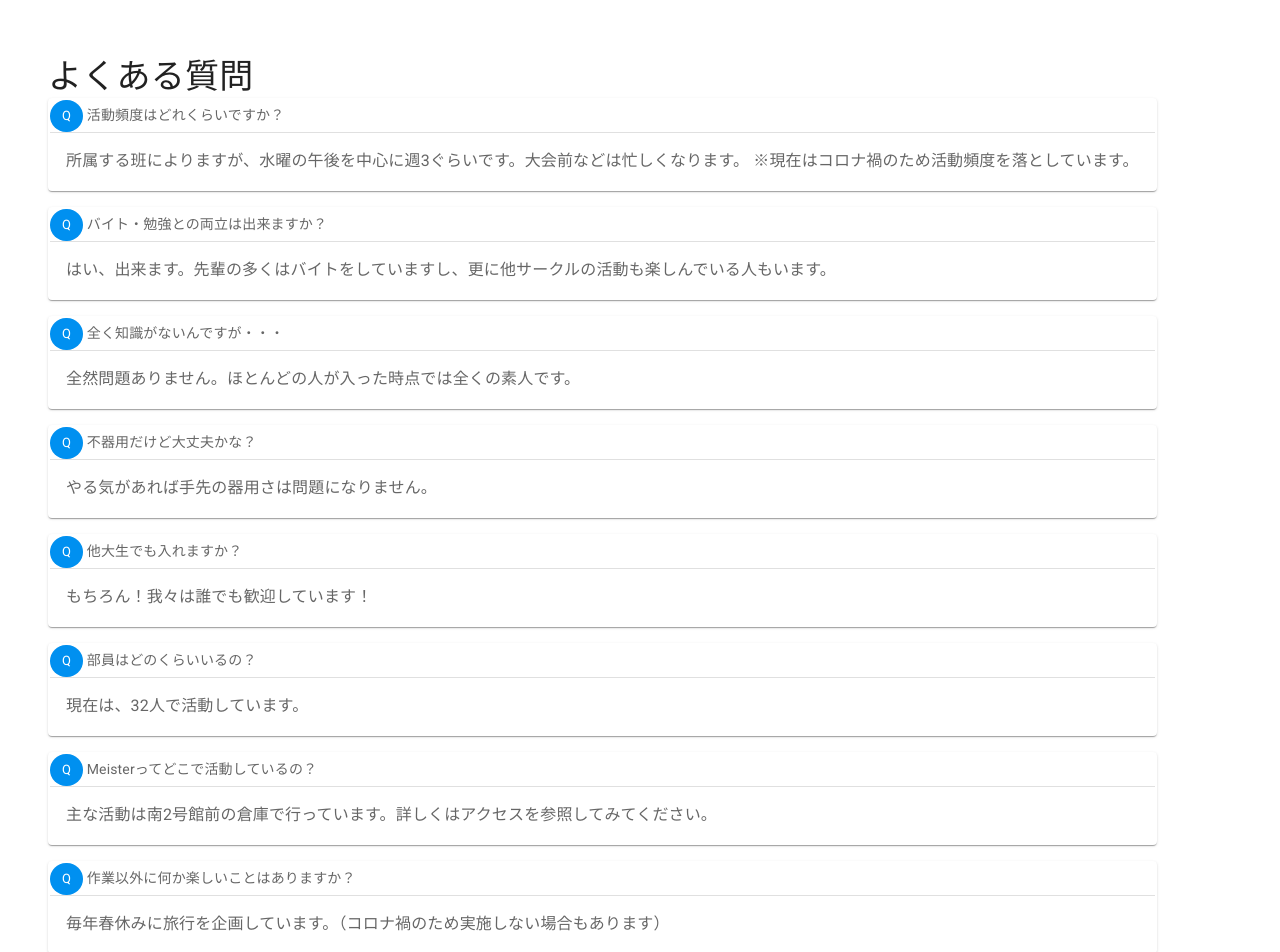
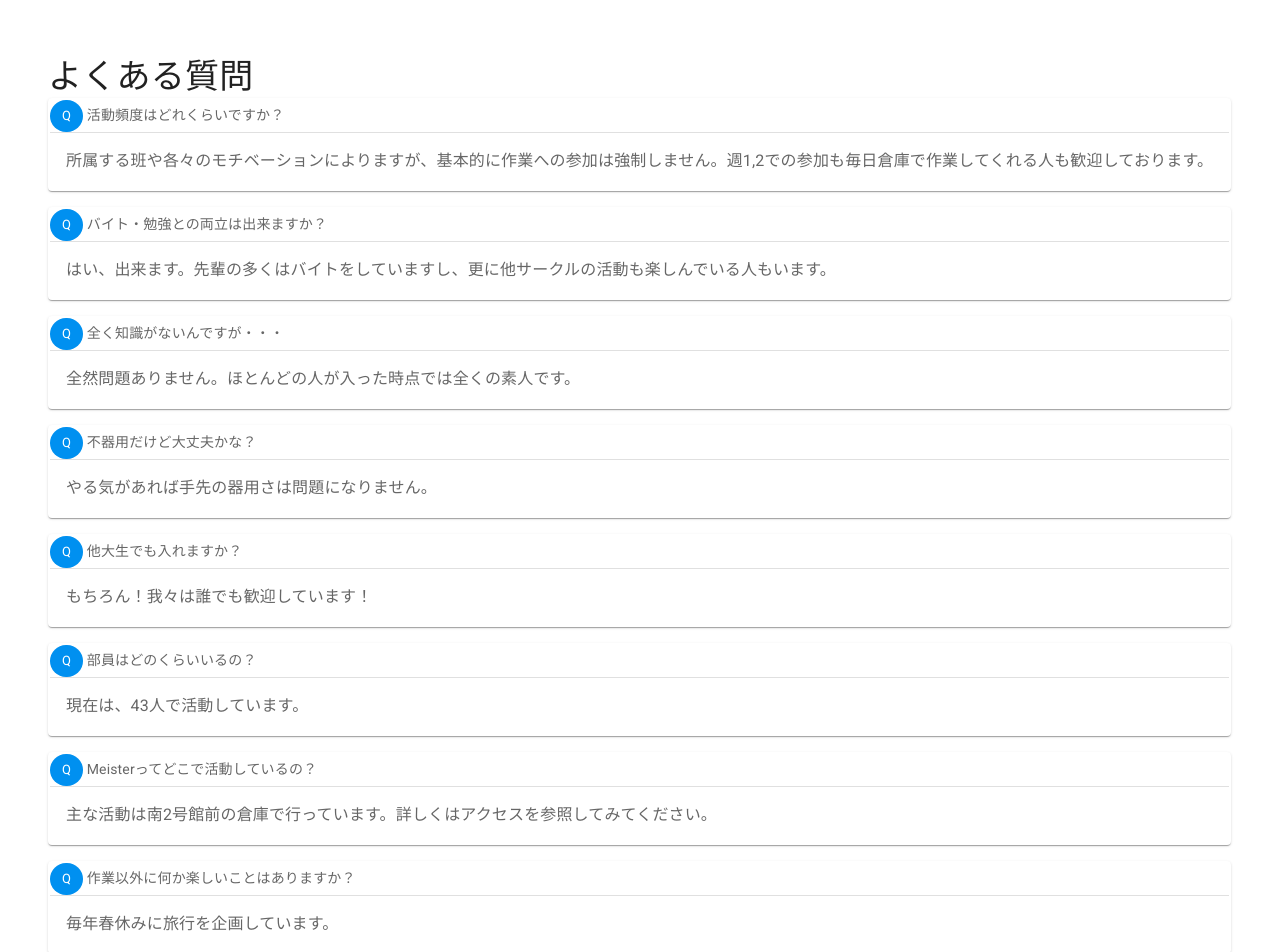
Before and after one commit to TitechMeister/welcome, a React (Vite) app: page /welcome/faq in a window 1280 px wide. Shown: the part 120-1072 px from the top of the page. Built offline with nearby package versions, Linux system fonts and the light colour scheme.

Commit message:
FAQ更新

```diff
--- a/src/pages/FAQ/FAQ.tsx
+++ b/src/pages/FAQ/FAQ.tsx
@@ -10,7 +10,7 @@
 
                 <QACard question='活動頻度はどれくらいですか？'>
                     <Typography variant="body1" padding={2} >
-                        所属する班によりますが、水曜の午後を中心に週3ぐらいです。大会前などは忙しくなります。 ※現在はコロナ禍のため活動頻度を落としています。
+                        所属する班や各々のモチベーションによりますが、基本的に作業への参加は強制しません。週1,2での参加も毎日倉庫で作業してくれる人も歓迎しております。
                     </Typography>
                 </QACard>
 
@@ -40,7 +40,7 @@
 
                 <QACard question='部員はどのくらいいるの？'>
                     <Typography variant="body1" padding={2} >
-                        現在は、32人で活動しています。
+                        現在は、43人で活動しています。
                     </Typography>
                 </QACard>
 
@@ -52,7 +52,7 @@
 
                 <QACard question='作業以外に何か楽しいことはありますか？'>
                     <Typography variant="body1" padding={2} >
-                        毎年春休みに旅行を企画しています。（コロナ禍のため実施しない場合もあります）
+                        毎年春休みに旅行を企画しています。
                     </Typography>
                 </QACard>
 
--- a/src/pages/Teams/Fairing/Fairing.tsx
+++ b/src/pages/Teams/Fairing/Fairing.tsx
@@ -17,7 +17,7 @@
                 </ImageList>
 
                 <Typography>
-                    みなさん、こんにちは！東工大meisterフェアリング班です。フェアリングとは、人力飛行機のコクピットの外殻の部品です。パイロットを真夏の琵琶湖の日差しや強風から守り、快適なフライトを実現させるとともに、落下した際にパイロットを危険から守るという非常に重要な役割を担っています。<br />
+                    みなさん、こんにちは！科学大meisterフェアリング班です。フェアリングとは、人力飛行機のコクピットの外殻の部品です。パイロットを真夏の琵琶湖の日差しや強風から守り、快適なフライトを実現させるとともに、落下した際にパイロットを危険から守るという非常に重要な役割を担っています。<br />
                     私たちmeisterのフェアリングは、発泡スチロールでの一体成型という形式をとっています。この形式をとっているのは人力飛行機をつくるサークル界隈でも非常に数が少なく、東工大meisterの技術力のなせる業と言っても過言でありません！　<br />
                     主な作業は、発泡スチロールから熱線を用いて大体の部品の形を切り出し、それをスポンジやすりを用いて設計の形に近づけていく、というものです。発泡スチロールは加工がしやすいので、性別、体力問わずに十分に作業することできます！<br />
                     さらに、フェアリングの設計も自分たちで行います！フェアリングの設計は、プロの設計をしている人も使っている超本格的なソフトを使って、空気の流れ、速度、パイロットの大きさ・パワーなどを考慮し、毎年一から設計しています！<br />
```
